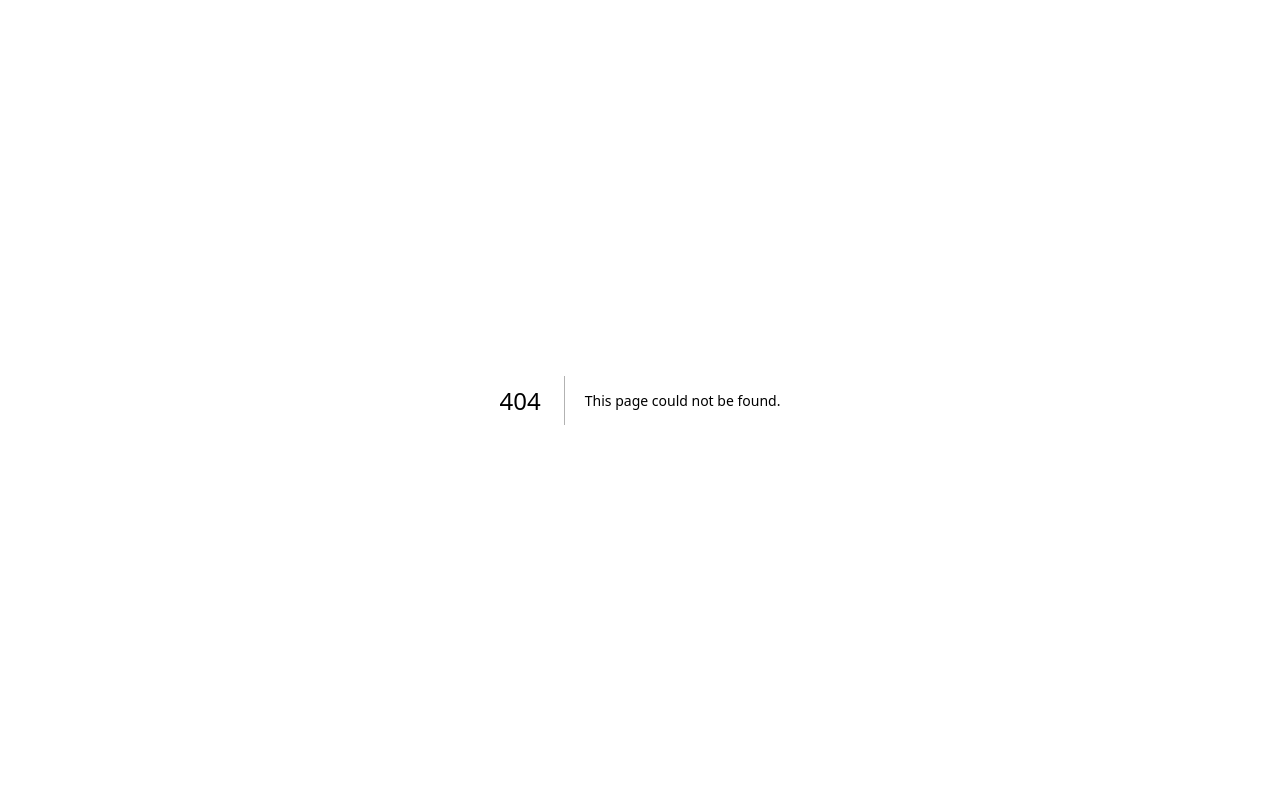
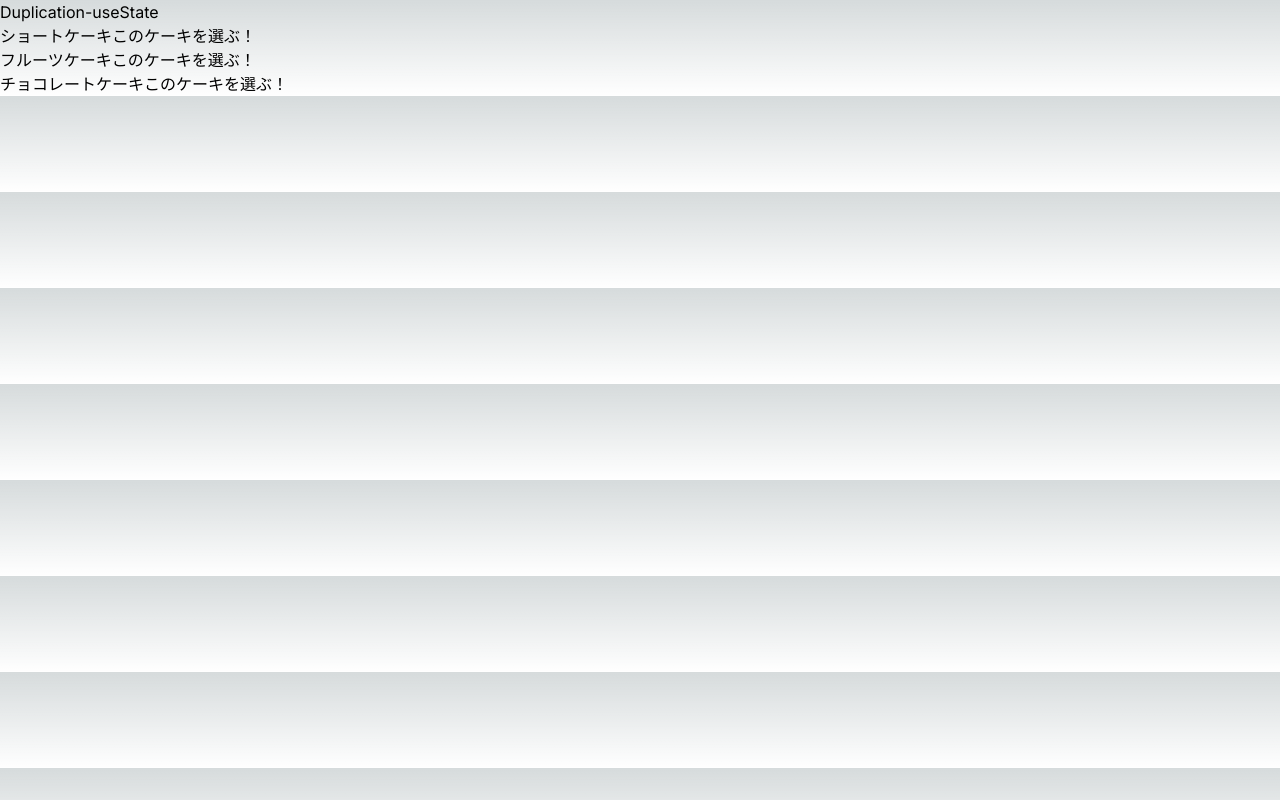
Before and after one commit to maeta187/cleaner-react, a Next.js app: page /improvement/duplication in a window 1280 px wide. Before the commit this address had no page. Built offline with nearby package versions, Linux system fonts and the light colour scheme.

Commit message:
✨ : duplication-Stateまとめ

```diff
--- /dev/null
+++ b/src/app/anti/duplication/AntiDuplicationUseState.tsx
@@ -0,0 +1,40 @@
+'use client'
+
+import { useState } from 'react'
+
+type Cake = { title: string; id: number }
+
+const initialCakes: Cake[] = [
+  { title: 'ショートケーキ', id: 0 },
+  { title: 'フルーツケーキ', id: 1 },
+  { title: 'チョコレートケーキ', id: 2 }
+]
+
+/**
+ * fullNameも状態管理しているが、firstNameとlastNameから算出できるので状態管理する必要がない
+ * selectedCakeで選択したセレクトボックスの要素を管理しているが。titleが動的に変更された場合に対応できない
+ */
+export const AntiDuplicationUseState = () => {
+  const [firstName, setFirstName] = useState('')
+  const [lastName, setLastName] = useState('')
+  const [fullName, setFullName] = useState('')
+
+  const [cakes, setCakes] = useState(initialCakes)
+  const [selectedCake, setSelectedCake] = useState<Cake | null>(null)
+
+  return (
+    <div>
+      <ul>
+        {cakes.map((cake) => (
+          <li key={cake.id}>
+            {cake.title}
+            <button onClick={() => setSelectedCake(cake)}>
+              このケーキを選ぶ！
+            </button>
+          </li>
+        ))}
+      </ul>
+      {selectedCake && <p>{selectedCake.title}</p>}
+    </div>
+  )
+}
--- /dev/null
+++ b/src/app/anti/duplication/AntiPracticalRedundantState.tsx
@@ -0,0 +1,47 @@
+'use client'
+
+import { useEffect, useState } from 'react'
+
+type Option = {
+  code: string
+  name: string
+  isDefault: boolean
+}
+
+/**
+ * APIのレスポンスを元にデータ加工した結果をstateに保持している
+ * それであればAPIのレスポンスをそのままstateに保持し、必要なデータはuseEffectの外で変数に代入して利用する
+ */
+export const PracticalRedundantState = () => {
+  const [isLoading, setIsLoading] = useState(false)
+  const [selectOptions, setSelectOptions] = useState<
+    { value: string; label: string }[] | null
+  >(null)
+  const [defaultSelectOption, setDefaultSelectOption] = useState<
+    Option | undefined
+  >(undefined)
+
+  useEffect(() => {
+    setIsLoading(true)
+    const fetchOptions = async () => {
+      const res = await fetch('/api/options')
+      const optionsData: Option[] = await res.json()
+
+      const selectOptionsData = optionsData.map((option) => ({
+        value: option.code,
+        label: option.name
+      }))
+      setSelectOptions(selectOptionsData)
+
+      const defaultSelectOptionData = optionsData.find(
+        (option) => option.isDefault
+      )
+      setDefaultSelectOption(defaultSelectOptionData)
+
+      setIsLoading(false)
+    }
+    fetchOptions()
+  }, [])
+
+  return // 省略
+}
--- /dev/null
+++ b/src/app/anti/duplication/page.tsx
@@ -0,0 +1,13 @@
+import type { NextPage } from 'next'
+import { AntiDuplicationUseState } from './AntiDuplicationUseState'
+
+const Page: NextPage = () => {
+  return (
+    <div>
+      <h1>Duplication-useState</h1>
+      <AntiDuplicationUseState />
+    </div>
+  )
+}
+
+export default Page
--- /dev/null
+++ b/src/app/improvement/duplication/ImprovementDuplicationUseState.tsx
@@ -0,0 +1,39 @@
+'use client'
+
+import { useState } from 'react'
+
+type Cake = { title: string; id: number }
+
+const initialCakes: Cake[] = [
+  { title: 'ショートケーキ', id: 0 },
+  { title: 'フルーツケーキ', id: 1 },
+  { title: 'チョコレートケーキ', id: 2 }
+]
+
+export const ImprovementDuplicationUseState = () => {
+  const [firstName, setFirstName] = useState('')
+  const [lastName, setLastName] = useState('')
+  // firstNameとlastNameから算出できるので状態管理する必要がない
+  const fullName = firstName + lastName
+
+  const [cakes, setCakes] = useState(initialCakes)
+  const [selectedCakeId, setSelectedCakeId] = useState<number | null>(null)
+  // cakesからselectedCakeIdで選択した要素を取得する
+  const selectedCake = cakes.find((cake) => cake.id === selectedCakeId)
+
+  return (
+    <div>
+      <ul>
+        {cakes.map((cake) => (
+          <li key={cake.id}>
+            {cake.title}
+            <button onClick={() => setSelectedCakeId(cake.id)}>
+              このケーキを選ぶ！
+            </button>
+          </li>
+        ))}
+      </ul>
+      {selectedCake && <p>{selectedCake.title}</p>}
+    </div>
+  )
+}
--- /dev/null
+++ b/src/app/improvement/duplication/ImprovementPracticalRedundantState.tsx
@@ -0,0 +1,39 @@
+'use client'
+
+import { useEffect, useState } from 'react'
+
+type Option = {
+  code: string
+  name: string
+  isDefault: boolean
+}
+
+export const ImprovementPracticalRedundantState = () => {
+  const [isLoading, setIsLoading] = useState(false)
+  // APIからのレスポンスを状態管理
+  const [options, setOptions] = useState<Option[] | undefined>(undefined)
+
+  useEffect(() => {
+    setIsLoading(true)
+    const fetchOptions = async () => {
+      const res = await fetch('/api/options')
+      const optionsData: Option[] = await res.json()
+      // APIからのレスポンスをそのままstateに保持
+      setOptions(optionsData)
+
+      setIsLoading(false)
+    }
+    fetchOptions()
+  }, [])
+
+  // 必要なデータはuseEffectの外で変数に代入して利用
+  const selectOptions = options?.map((option) => ({
+    value: option.code,
+    label: option.name
+  }))
+
+  // 改善前は要素を取得していたがcodeを取得するように変更(codeは一意と仮定)
+  const defaultSelectOption = options?.find((option) => option.isDefault)?.code
+
+  return // 省略
+}
--- /dev/null
+++ b/src/app/improvement/duplication/page.tsx
@@ -0,0 +1,13 @@
+import type { NextPage } from 'next'
+import { ImprovementDuplicationUseState } from './ImprovementDuplicationUseState'
+
+const Page: NextPage = () => {
+  return (
+    <div>
+      <h1>Duplication-useState</h1>
+      <ImprovementDuplicationUseState />
+    </div>
+  )
+}
+
+export default Page
```
